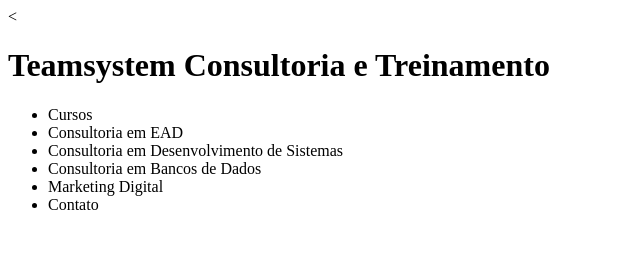
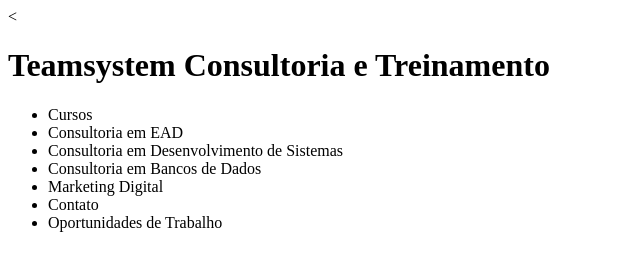
Before and after one commit to rosenclever/aulasphpgit, a plain HTML site: page index.html in a window 1280 px wide. Shown: the whole page, without its empty margins (0-640 px from the left). Drawn offline with Linux system fonts and the light colour scheme.

Commit message:
Adicioinado o item Oportunidades de Trabalho na lista

```diff
--- a/index.html
+++ b/index.html
@@ -13,6 +13,7 @@
         <li>Consultoria em Bancos de Dados</li>
         <li>Marketing Digital</li>
         <li>Contato</li>
+	<li>Oportunidades de Trabalho</li>
     </<ul>
 
 
```
